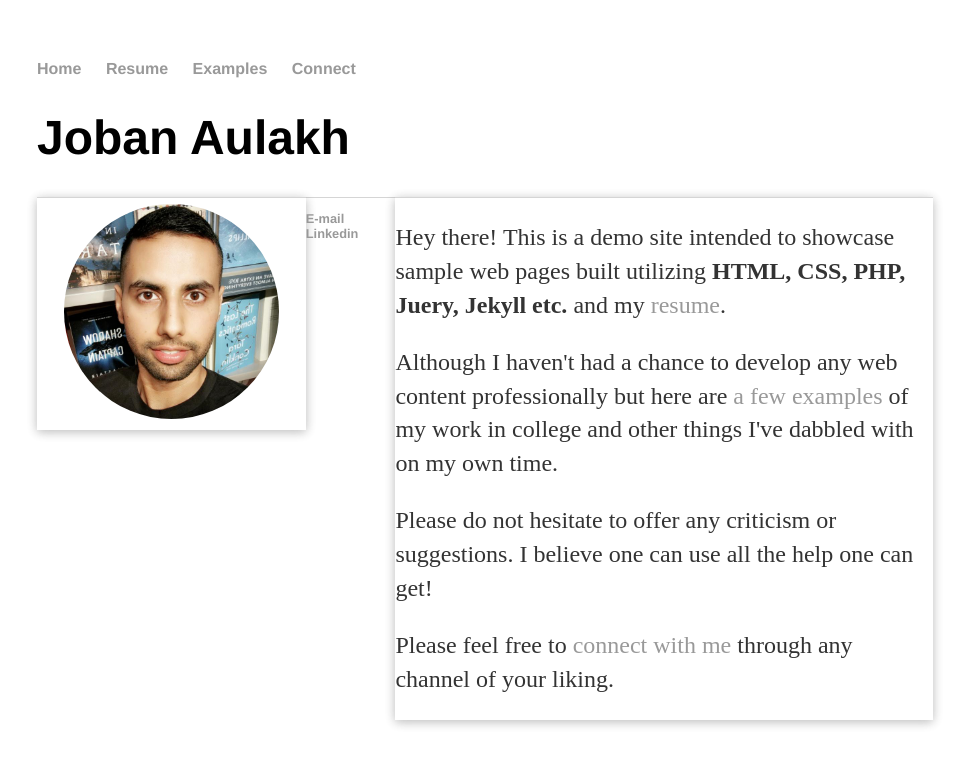
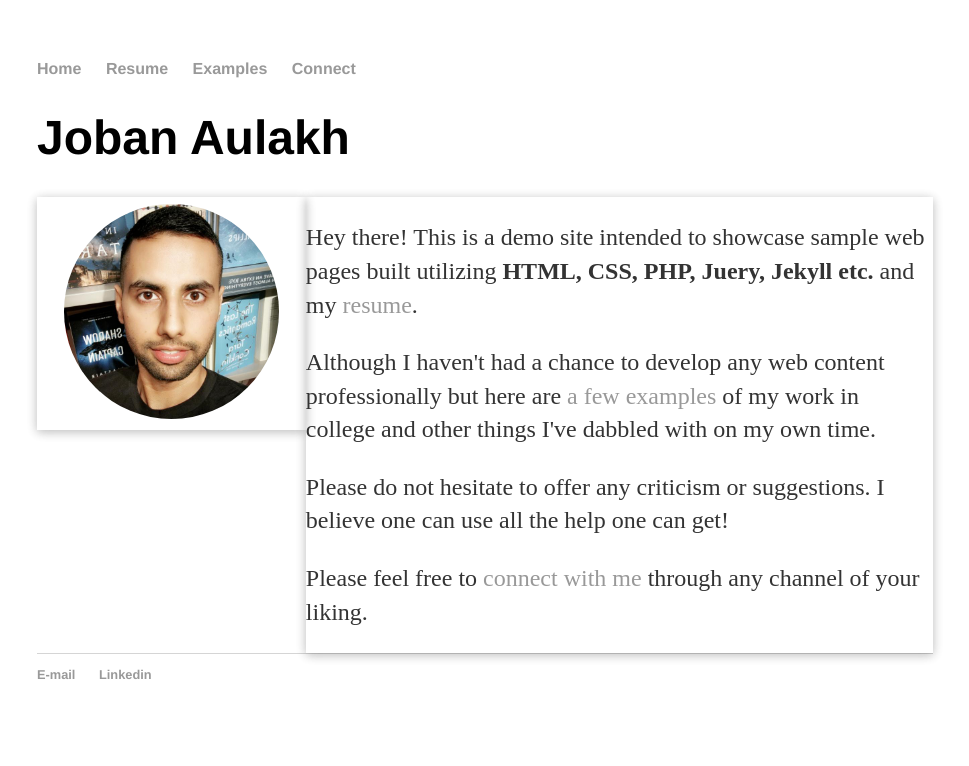
Before and after one commit to joe-bun/joe-bun.github.io, a Jekyll site: the page built from index.html, in a window 1280 px wide. Shown: the top 766 px of the page, without its empty margins (155-1124 px from the left). Built offline with Jekyll 4.4.1, drawn with Linux system fonts in a browser that asks for light colours.

Commit message:
Update main.css

```diff
--- a/css/main.css
+++ b/css/main.css
@@ -17,8 +17,9 @@ stack {
     width: 33.33%; /* three containers (use 25% for four, and 50% for two, etc) */
     padding: 5px; /* if you want space between the images */
 }
-main-body{
-    display: inline;
+.main-body{
+    /*display: inline;*/
+    /*clear: both*/
 }
 .pp {
     float: left;
@@ -36,7 +37,7 @@ main-body{
 }
 .intro {
     float: right;
-    width: 60%;
+    width: 70%;
     box-shadow:0 2px 10px 0 rgba(0,0,0,0.16),0 2px 10px 0 rgba(0,0,0,0.12);
 }
 a {
@@ -56,6 +57,7 @@ p {
     color: #333;
 }
 footer {
+    clear: both;
     border-top: 1px solid #d5d5d5;
     font-size: .8em;
 }
```
